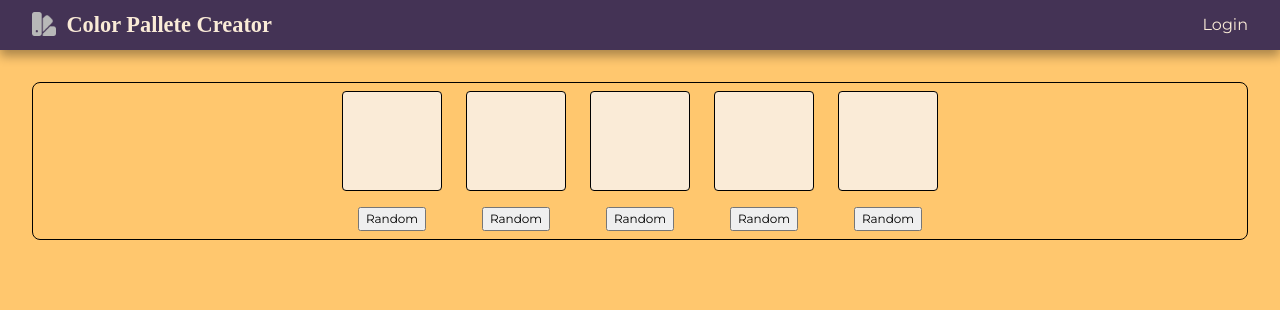
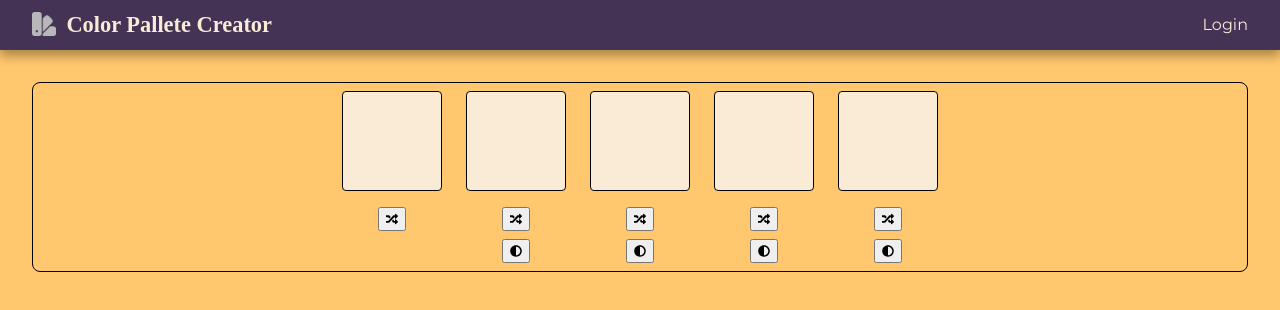
Before and after one commit to rogerio-romao/pallete-creator, a Vue app: page / in a window 1280 px wide. Shown: the top 310 px of the page. Built offline with nearby package versions, Linux system fonts and the light colour scheme; a web font is replaced by a local one.

Commit message:
fontawesome installed and complementary color working

```diff
--- a/package.json
+++ b/package.json
@@ -7,6 +7,9 @@
     "serve": "vite preview"
   },
   "dependencies": {
+    "@fortawesome/fontawesome-svg-core": "^1.2.36",
+    "@fortawesome/free-solid-svg-icons": "^5.15.4",
+    "@fortawesome/vue-fontawesome": "^2.0.6",
     "vue": "^3.2.16"
   },
   "devDependencies": {
--- a/src/components/ColorSlot.vue
+++ b/src/components/ColorSlot.vue
@@ -3,7 +3,7 @@
     <div
       class="color-slot"
       :style="{
-        backgroundColor: rgb,
+        backgroundColor: rgb || hsl,
       }"
     >
       <span class="rgbValue">{{ rgb }}</span>
@@ -11,19 +11,37 @@
       <span class="hslValue">{{ hsl }}</span>
     </div>
     <div class="slot-buttons">
-      <button class="generate-color" @click="setRgb">Random</button>
+      <button class="generate-color" @click="setRgb">
+        <i class="fas fa-random" />
+      </button>
+      <button
+        v-if="!props.isMainSlot"
+        class="generate-color"
+        @click="setComplement"
+      >
+        <i class="fas fa-adjust"></i>
+      </button>
     </div>
   </div>
 </template>
 
 <script setup>
 import { ref } from "vue";
-import { generateRgb, rgbToHex, rgbToHsl } from "../lib/utils";
+import {
+  generateRgb,
+  rgbToHex,
+  rgbToHsl,
+  generateComplement,
+} from "../lib/utils";
 
 const props = defineProps({
   isMainSlot: {
     type: Boolean,
     default: false,
+  },
+  mainHsl: {
+    type: String,
+    default: "",
   },
 });
 const emit = defineEmits(["setMainColor"]);
@@ -38,6 +56,10 @@ const setRgb = () => {
   hsl.value = rgbToHsl(rgb.value);
   if (props.isMainSlot) emit("setMainColor", rgb.value);
 };
+
+const setComplement = () => {
+  hsl.value = generateComplement(props.mainHsl);
+};
 </script>
 
 <style>
--- a/src/components/ColorsPane.vue
+++ b/src/components/ColorsPane.vue
@@ -6,6 +6,7 @@
         <color-slot
           @setMainColor="setMainColor($event)"
           :isMainSlot="i === 1"
+          :mainHsl="mainHSL"
         />
       </template>
     </section>
--- a/src/lib/utils.js
+++ b/src/lib/utils.js
@@ -50,3 +50,9 @@ export const rgbToHsl = (rgb) => {
   }
   return `${Math.round(h)}, ${Math.round(s * 100)}%, ${Math.round(l * 100)}%`
 }
+
+export const generateComplement = (hsl) => {
+  const [h, s, l] = hsl.match(/\d+/g).map(Number)
+  const h2 = (h + 180) % 360
+  return `hsl(${h2}, ${s}%, ${l}%)`
+}
--- a/src/main.js
+++ b/src/main.js
@@ -1,4 +1,14 @@
 import { createApp } from 'vue'
 import App from './App.vue'
 
-createApp(App).mount('#app')
+import { library, dom } from '@fortawesome/fontawesome-svg-core'
+import { FontAwesomeIcon } from '@fortawesome/vue-fontawesome'
+import { fas } from '@fortawesome/free-solid-svg-icons'
+
+library.add(fas)
+dom.watch()
+
+const app = createApp(App)
+app.component('font-awesome-icon', FontAwesomeIcon)
+
+app.mount('#app')
```
Also changed, not shown: 1 other file (tests, documents, lock files or other folders).
